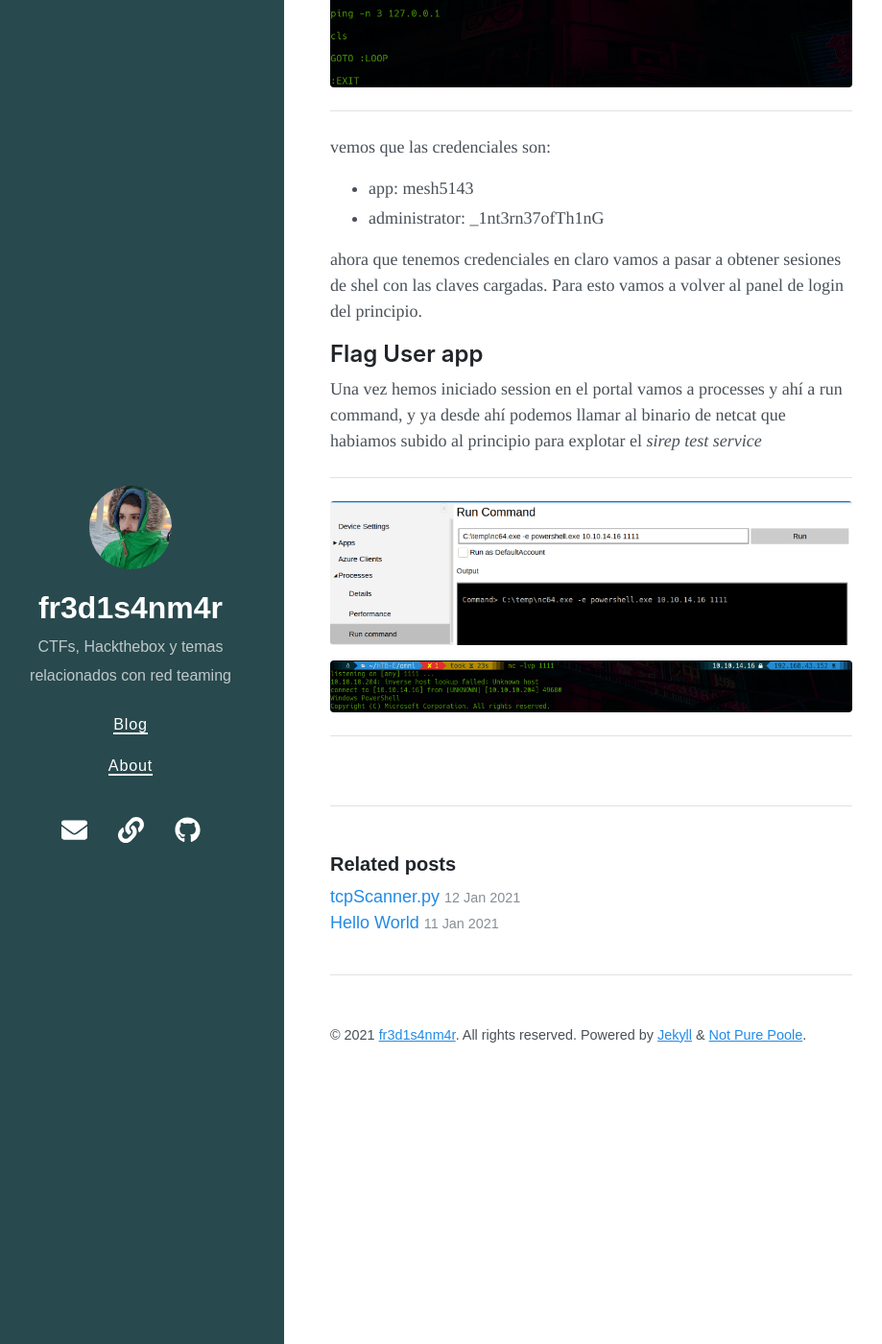
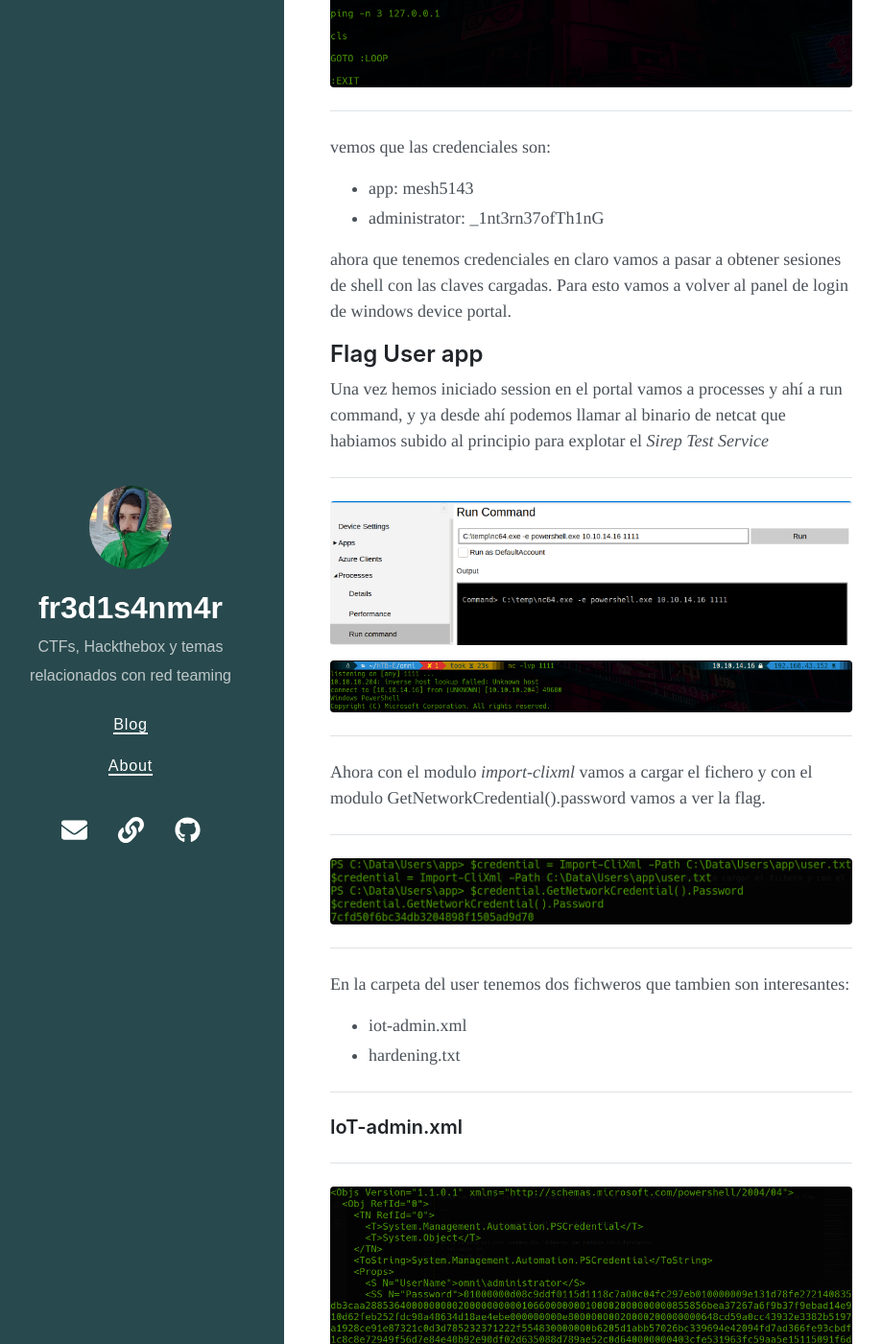
Before and after one commit to fredisanmar/fredisanmar.github.io, a Jekyll site: the page built from _posts/2021-01-12-omni-HTB.md, in a window 1280 px wide and 1400 px high, scrolled down 7914 px. Shown: the whole window at 96% size, without its empty margins (24-943 px from the left). Built offline with Jekyll 4.4.1, drawn with Linux system fonts in a browser that asks for light colours; nearby versions of some CDN libraries; some of the changed text lies outside the part shown.

Commit message:
writeup omni

```diff
--- a/_posts/2021-01-12-omni-HTB.md
+++ b/_posts/2021-01-12-omni-HTB.md
@@ -69,7 +69,7 @@ Si buscamos en google 'windows device portal exploit' nos aparecera el siguiente
 ---
 
 Este artículo hace referencia a una herramienta de explotacion desarrollada en python en el año 2019 llamada [SirepRAT](https://github.com/SafeBreach-Labs/SirepRAT).
-Esta tool se aprovecha del Sirep Test Service que es una funcionalidad nativa de los sistemas windows IoT core que se usa de manera legitima para realizar pruebas de drivers y hardware en el propio dispositivo IoT.
+Esta tool se aprovecha del *Sirep Test Service* que es una funcionalidad nativa de los sistemas windows IoT core que se usa de manera legitima para realizar pruebas de drivers y hardware en el propio dispositivo IoT.
 
 ---
 
@@ -183,12 +183,12 @@ vemos que las credenciales son:
 * app: mesh5143
 * administrator: _1nt3rn37ofTh1nG
 
-ahora que tenemos credenciales en claro vamos a pasar a obtener sesiones de shel con las claves cargadas.
-Para esto vamos a volver al panel de login del principio.
+ahora que tenemos credenciales en claro vamos a pasar a obtener sesiones de shell con las claves cargadas.
+Para esto vamos a volver al panel de login de windows device portal.
 
 ## Flag User app
 
-Una vez hemos iniciado session en el portal vamos a processes y ahí a run command, y ya desde ahí podemos llamar al binario de netcat que habiamos subido al principio para explotar el *sirep test service*
+Una vez hemos iniciado session en el portal vamos a processes y ahí a run command, y ya desde ahí podemos llamar al binario de netcat que habiamos subido al principio para explotar el *Sirep Test Service*
 
 ---
 
@@ -196,3 +196,35 @@ Una vez hemos iniciado session en el portal vamos a processes y ahí a run comma
 ![revshell-app](/assets/imagenes/2021-01-12-omni-HTB/shell-app-nc.png)
 
 ---
+Ahora con el modulo *import-clixml* vamos a cargar el fichero y con el modulo GetNetworkCredential().password vamos a ver la flag.
+
+---
+
+![flag-user](/assets/imagenes/2021-01-12-omni-HTB/get-falg-app.png)
+
+---
+En la carpeta del user tenemos dos fichweros que tambien son interesantes:
+* iot-admin.xml
+* hardening.txt
+
+---
+### IoT-admin.xml
+---
+
+![iot-admin.xml](/assets/imagenes/2021-01-12-omni-HTB/iot-admin-xml.png)
+
+---
+Como podemos ver iot-admin.xml tambien es un fichero protegido. Para leer su contenido podemos usar el mismo procedimiento que para leer la flag.
+
+---
+
+![iot-admin-plain](/assets/imagenes/2021-01-12-omni-HTB/iot-admin-decrypted.png)
+
+---
+La string resultante es la contraseña del user administrator.
+
+---
+### hardening.txt
+---
+
+![hardening.txt]
```
Also changed, not shown: other parts of _posts/2021-01-12-omni-HTB.md (+1 -1 lines), assets/imagenes/2021-01-12-omni-HTB/get-falg-app.png (added), assets/imagenes/2021-01-12-omni-HTB/iot-admin-decrypted.png (added), assets/imagenes/2021-01-12-omni-HTB/iot-admin-xml.png (added).
